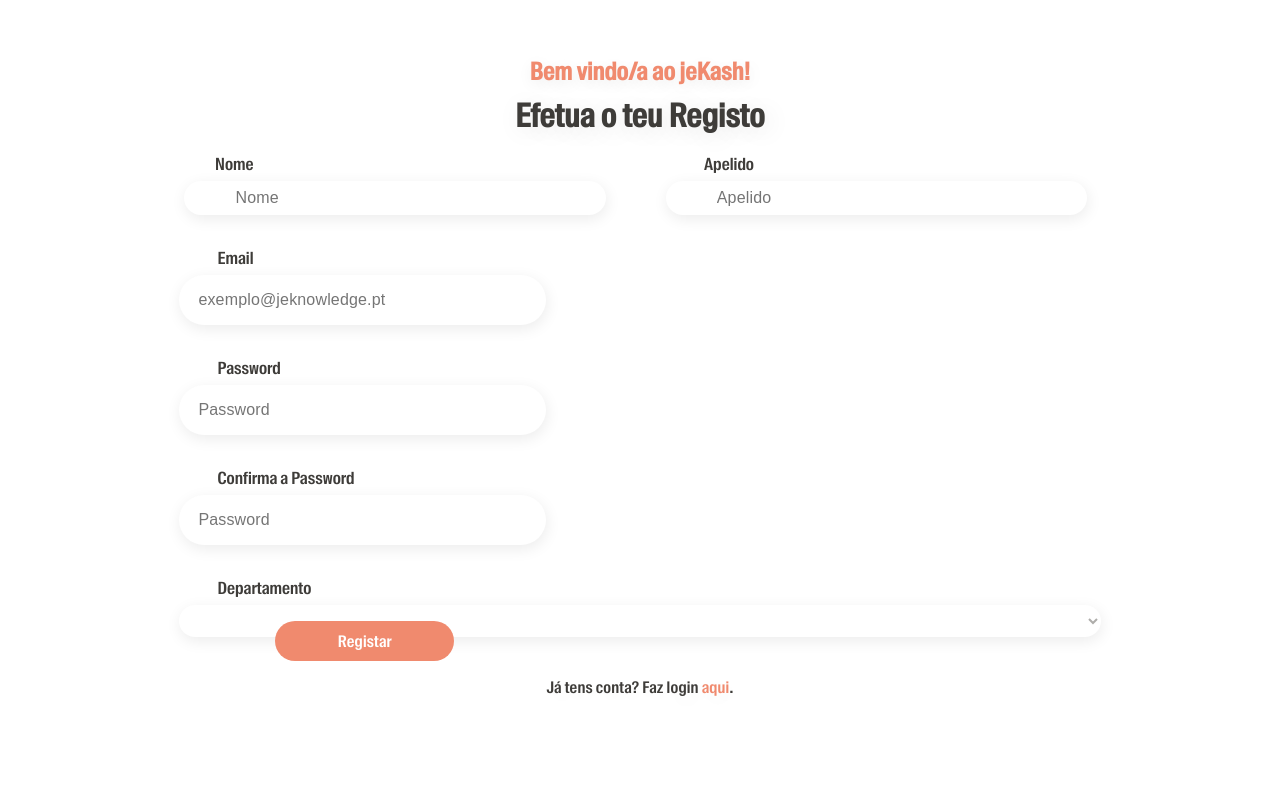
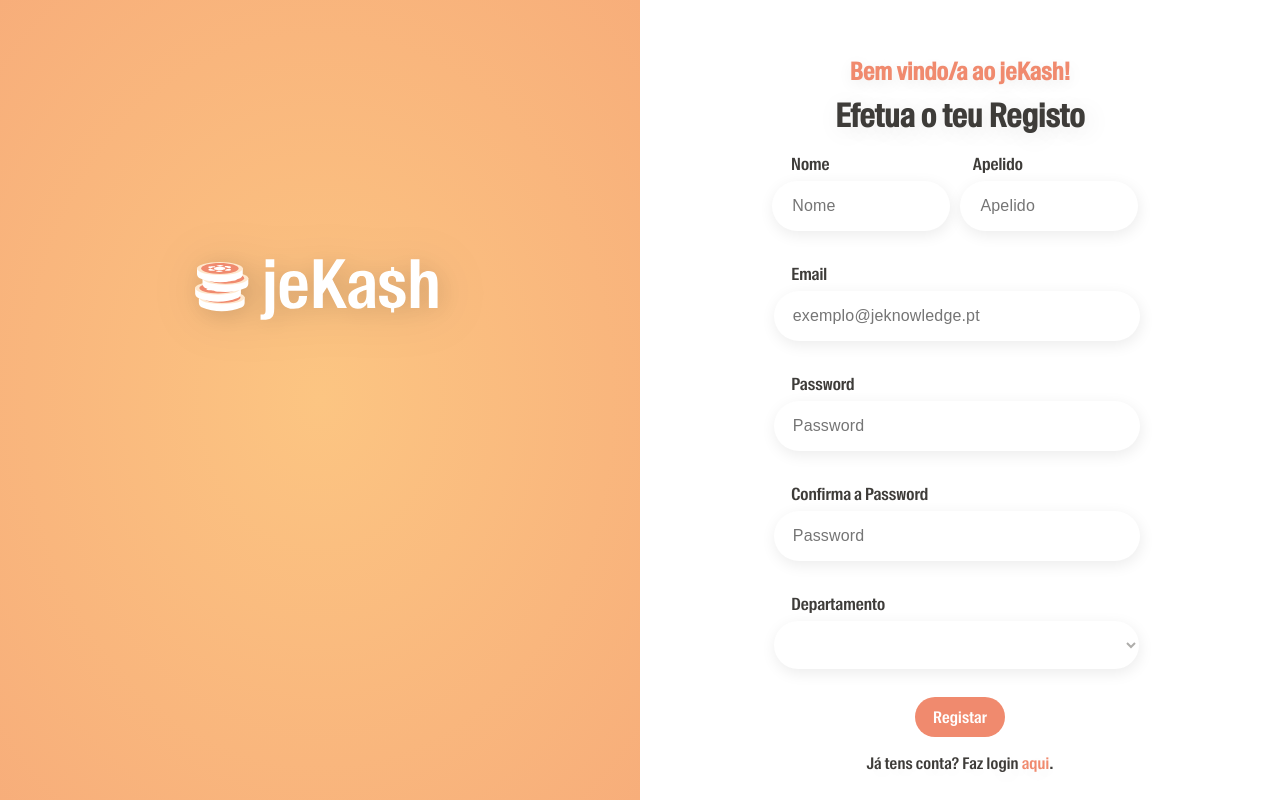
Before and after one commit to jeKnowledge/jeKash, a React (Create React App) app in the folder client/: page /users/signup in a window 1280 px wide. Built offline with nearby package versions, Linux system fonts and the light colour scheme.

Commit message:
signup desktop css

```diff
--- a/client/src/Login.js
+++ b/client/src/Login.js
@@ -1,4 +1,4 @@
-import React, { useReducer, useState } from "react";
+import React, { useReducer } from "react";
 import { Link, useHistory } from "react-router-dom";
 import "./style/css/Login.css";
 import logo from './style/logo/logoJek.svg';
--- a/client/src/Signup.js
+++ b/client/src/Signup.js
@@ -6,6 +6,7 @@
 import SelectDepartments from "./components/Selects";
 import Buttons from "./components/Buttons";
 import { useHistory } from "react-router-dom";
+import logo from './style/logo/logoJek.svg';
 
  const initialState = {
     name:"",
@@ -71,9 +72,9 @@
     return (
     <form onSubmit={handleSubmit}>
           <div className="signuppage">
-        {/* <div className="jekash-logo">
-          <img  className="img-logo" alt="logo"></img>
-        </div> */}
+            <div className="jeKash-side">
+              <img src={logo} className="App-logo-mainmenu" alt="logo" />
+            </div>
             <div className="signupside">
               <h2 className="titlesg">Bem vindo/a ao jeKash!</h2>
               <h1 className="titlesg2">Efetua o teu Registo</h1>
@@ -102,7 +103,7 @@
                     />
                   </div>
                 </div>
-            <div className="email">
+                <div className="email1">
                   <LabelsInputs
                     title="Email"
                     name="email"
--- a/client/src/style/css/Login.css
+++ b/client/src/style/css/Login.css
@@ -69,7 +69,9 @@
   height: 2vh;
 }
 
-
+.email {
+  height: 11.5vh;
+}
 
 .error_login {
   color: #f08a6e;
--- a/client/src/style/css/Selects.css
+++ b/client/src/style/css/Selects.css
@@ -28,9 +28,9 @@
 
 .SelectDepartments select {
   position: relative;
-  width: 72%;
+  width: 71.27%;
   height: 4vh;
-  left: 14%;
+  margin-left: 14%;
   padding-left: 4vw;
   font-size: 2vh;
   letter-spacing: 0.01em;
@@ -58,3 +58,17 @@
 
   color: #3e3c39;
 }
+
+
+@media (min-width: 961px){
+
+  .SelectDepartments {
+    width: 100%;
+  }
+
+  .SelectDepartments select {
+    width: 62.1%;
+    height: 6vh;
+  }
+
+}
--- a/client/src/style/css/Signup.css
+++ b/client/src/style/css/Signup.css
@@ -12,9 +12,10 @@
   src: url(../font/SuisseIntlCond-Thin-WebS.woff);
 }
 
-.loginpage {
+.signuppage {
   width: 100%;
   height: 100%;
+  overflow: hidden;
 }
 
 .titlesg,
@@ -121,7 +122,7 @@
   color: #AEADAA;
 }
 
-.email,
+.email1,
 .password1,
 .password2,
 .department {
@@ -132,3 +133,52 @@
 .inputs-signup {
   margin-bottom: 5vh;
 }
+
+
+@media (min-width: 961px){
+
+  .signupside {
+    width: 50%;
+    margin-left: 50vw;
+  }
+
+  .name-lastname-name label {
+    margin-left: 7.8vw;
+  }
+
+  .name-lastname-name input {
+    width: 58%;
+    height: 6vh;
+    margin-left: 30%;
+    padding-left: 1.6vw;
+  }
+
+  .name-lastname-lastname label {
+    margin-left: -3vw;
+  }
+
+  .name-lastname-lastname input {
+    width: 58%;
+    height: 6vh;
+    margin-left: -4vw;
+    padding-left: 1.6vw;
+  }
+
+
+  .email1,
+  .password1,
+  .password2,
+  .department {
+    margin-bottom: 4vh;
+    align-items: center;
+  }
+
+  .inputs-signup {
+    margin-left: 4vw;
+  }
+
+  .department {
+    height: 15vh;
+  }
+
+}
```
Also changed, not shown: 1 other file (tests, documents, lock files or other folders). Lines whose indentation alone changed are shown as unchanged.
